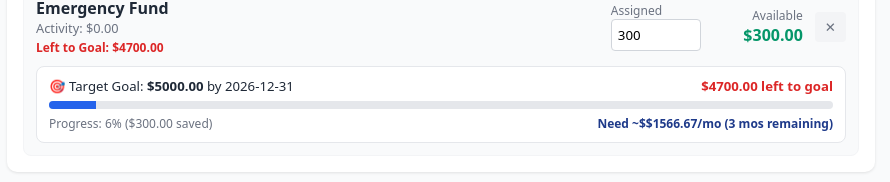
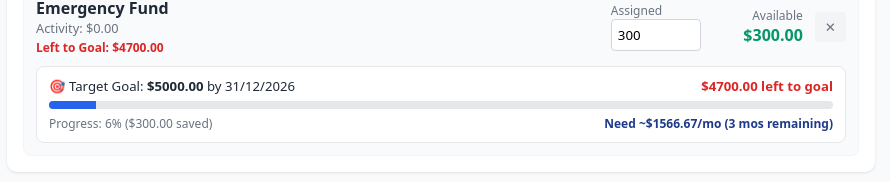
Before and after one commit to aldosarabia30-eng/Budget-cloud-new, a React (Vite) app: page / in a window 1280 px wide. Shown: the part 1398-1580 px from the top of the page, without its empty margins (199-1089 px from the left). Built offline with nearby package versions, Linux system fonts and the light colour scheme.

Commit message:
Update App.jsx

```diff
--- a/src/App.jsx
+++ b/src/App.jsx
@@ -1,4 +1,13 @@
 import React, { useState, useEffect } from 'react';
+
+// Helper to format YYYY-MM-DD into DD/MM/YYYY for display
+const formatDateDMY = (dateStr) => {
+  if (!dateStr) return '';
+  const parts = dateStr.split('-');
+  if (parts.length !== 3) return dateStr;
+  const [year, month, day] = parts;
+  return `${day}/${month}/${year}`;
+};
 
 // Helper for ordinal numbers (1st, 2nd, 3rd, 4th...)
 const getOrdinalSuffix = (num) => {
@@ -432,7 +441,7 @@ export default function BudgetApp() {
       return (
         <div style={{ marginTop: '10px', fontSize: '0.825rem', backgroundColor: '#ffffff', padding: '10px 12px', borderRadius: '8px', border: '1px solid #e5e7eb' }}>
           <div style={{ display: 'flex', justifyContent: 'space-between', alignItems: 'center', marginBottom: '6px' }}>
-            <span>🎯 Target Goal: <strong>${target.toFixed(2)}</strong> by {env.targetDate || 'Target Date'}</span>
+            <span>🎯 Target Goal: <strong>${target.toFixed(2)}</strong> by {formatDateDMY(env.targetDate) || 'Target Date'}</span>
             <span style={{ fontWeight: '700', color: amountLeft === 0 ? '#059669' : '#dc2626' }}>
               {amountLeft === 0 ? '🎉 Goal Reached!' : `$${amountLeft.toFixed(2)} left to goal`}
             </span>
@@ -445,7 +454,7 @@ export default function BudgetApp() {
           <div style={{ marginTop: '6px', color: '#6b7280', fontSize: '0.75rem', display: 'flex', justifyContent: 'space-between', flexWrap: 'wrap', gap: '4px' }}>
             <span>Progress: {percent.toFixed(0)}% (${available.toFixed(2)} saved)</span>
             {amountLeft > 0 && monthsDiff > 0 && (
-              <span style={{ fontWeight: '600', color: '#1e3a8a' }}>Need ~$${monthlyNeeded.toFixed(2)}/mo ({monthsDiff} mos remaining)</span>
+              <span style={{ fontWeight: '600', color: '#1e3a8a' }}>Need ~${monthlyNeeded.toFixed(2)}/mo ({monthsDiff} mos remaining)</span>
             )}
           </div>
         </div>
@@ -940,7 +949,7 @@ export default function BudgetApp() {
                   return (
                     <div key={dateKey} style={{ border: '1px solid #e5e7eb', borderRadius: '8px', overflow: 'hidden' }}>
                       <div style={{ backgroundColor: '#f3f4f6', padding: '10px 14px', display: 'flex', justifyContent: 'space-between', alignItems: 'center', fontWeight: '600' }}>
-                        <span style={{ color: '#1f2937' }}>📅 {dateKey}</span>
+                        <span style={{ color: '#1f2937' }}>📅 {formatDateDMY(dateKey)}</span>
                         <span style={{ fontSize: '0.85rem', color: dayNet >= 0 ? '#059669' : '#dc2626' }}>
                           Net: {dayNet >= 0 ? '+' : ''}${dayNet.toFixed(2)}
                         </span>
@@ -1089,7 +1098,7 @@ export default function BudgetApp() {
                     {deletedTx.map(tx => (
                       <div key={tx.id} style={{ display: 'flex', justifyContent: 'space-between', alignItems: 'center', padding: '10px', backgroundColor: '#f9fafb', borderRadius: '6px', fontSize: '0.85rem' }}>
                         <div>
-                          <strong>{tx.payee}</strong> - ${tx.amount} ({tx.date})
+                          <strong>{tx.payee}</strong> - ${tx.amount} ({formatDateDMY(tx.date)})
                         </div>
                         <div style={{ display: 'flex', gap: '6px' }}>
                           <button onClick={() => handleRestoreTransaction(tx.id)} style={{ backgroundColor: '#10b981', color: 'white', border: 'none', padding: '4px 8px', borderRadius: '4px', cursor: 'pointer' }}>
```
